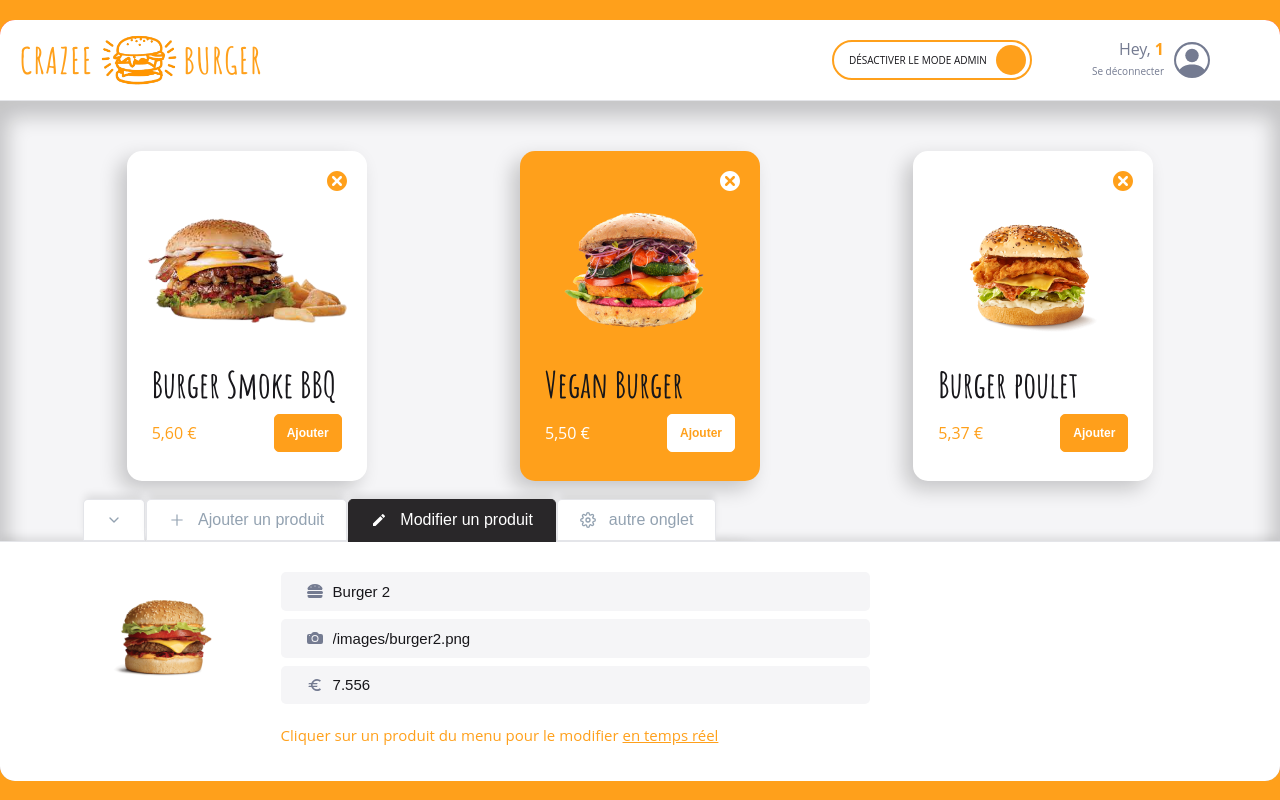
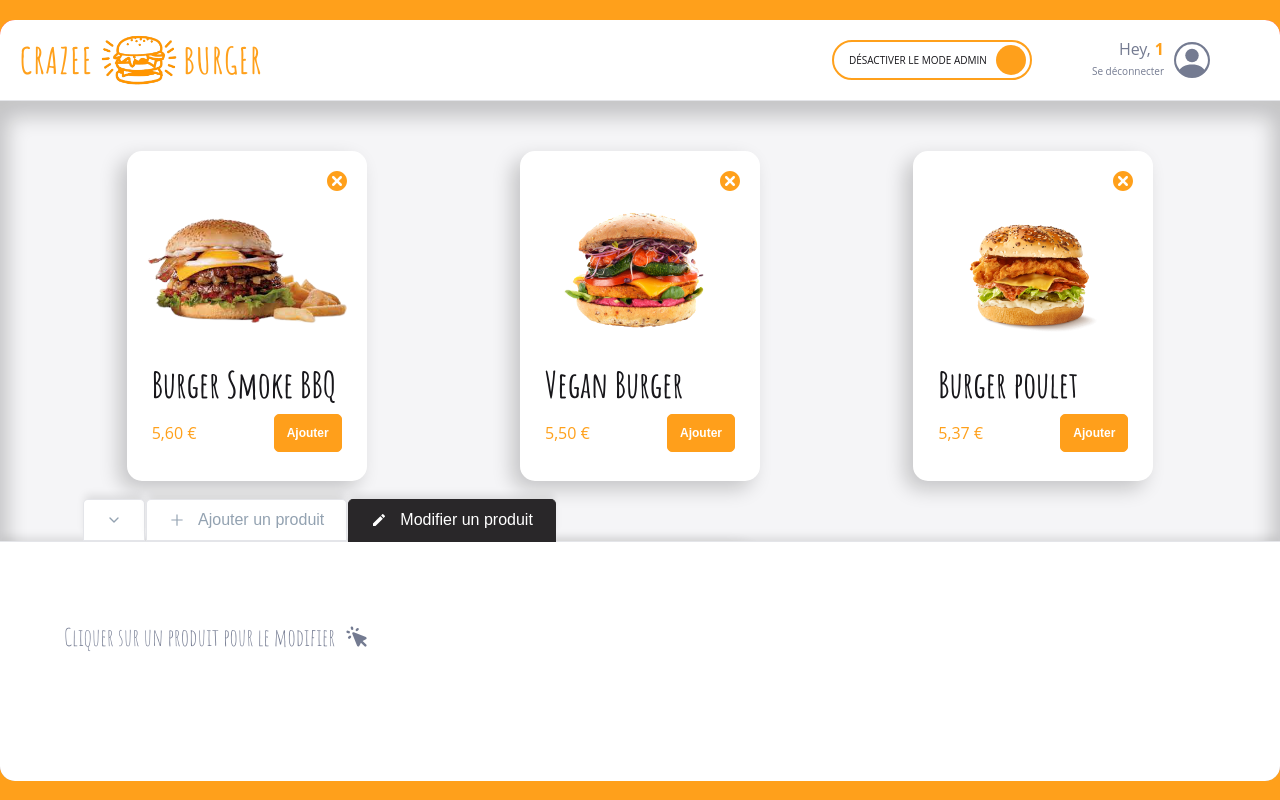
Before and after one commit to AzN-StaR27/crazee-burger, a React (Vite) app: page /order/1 in a window 1280 px wide. Built offline with nearby package versions, Linux system fonts and the light colour scheme.

Commit message:
🔥 F09: ADMIN PANEL > Remove examples

```diff
--- a/src/components/pages/order/Main/MainRightSide/Admin/TabsConfig.jsx
+++ b/src/components/pages/order/Main/MainRightSide/Admin/TabsConfig.jsx
@@ -4,9 +4,6 @@
 import AddForm from "./AdminPanel/AddForm.jsx";
 import EditForm from "./AdminPanel/EditForm.jsx";
 import HintMessage from "./AdminPanel/HintMessage.jsx";
-import { FiSettings } from "react-icons/fi";
-import Form from "./AdminPanel/Form.jsx";
-import Button from "../../../../../reusable-ui/Button.jsx";
 
 export const getTabsConfig = (hasAlreadyBeenClicked) => [
   {
@@ -21,12 +18,6 @@
     Icon: <MdModeEditOutline />,
     Content: hasAlreadyBeenClicked ? <EditForm /> : <HintMessage />,
   },
-  {
-    index: "manger",
-    label: "autre onglet",
-    Icon: <FiSettings />,
-    Content: <UnComposant />,
-  },
 ];
 //tabsConfig est une fonction qui renvoit un tableau : () => []
 //transformer en fonction permet de pouvoir envoyer des parametres dont la fonction aurait besoin, ici currentPageSelected,
@@ -37,23 +28,3 @@
   return tabs.find((tab) => tab.index === currentTabSelected);
 };
 //renvoi l'objet de la currentTab
-
-export function UnComposant() {
-  return (
-    <Form
-      product={{
-        id: "1",
-        imageSource: "/images/burger-bacon-egg.png",
-        title: "Burger Smoke BBQ",
-        price: 5.598,
-        quantity: 0,
-        isAvailable: true,
-        isAdvertised: false,
-      }}
-    >
-      <div style={{ width: "50%" }}>
-        <Button version="normal" label={"Bonjour"} />
-      </div>
-    </Form>
-  );
-}
--- a/src/components/pages/order/OrderPage.jsx
+++ b/src/components/pages/order/OrderPage.jsx
@@ -18,7 +18,7 @@
   const [currentTabSelected, setCurrentTabSelected] = useState("edit");
   const [menu, setMenu] = useState(fakeMenu.MEDIUM);
   const [newProduct, setNewProduct] = useState(EMPTY_PRODUCT);
-  const [productSelected, setProductSelected] = useState(fakeMenu.SMALL[1]);
+  const [productSelected, setProductSelected] = useState(EMPTY_PRODUCT);
   const titleEditRef = useRef();
 
   const handleAdd = (newProduct) => {
```
